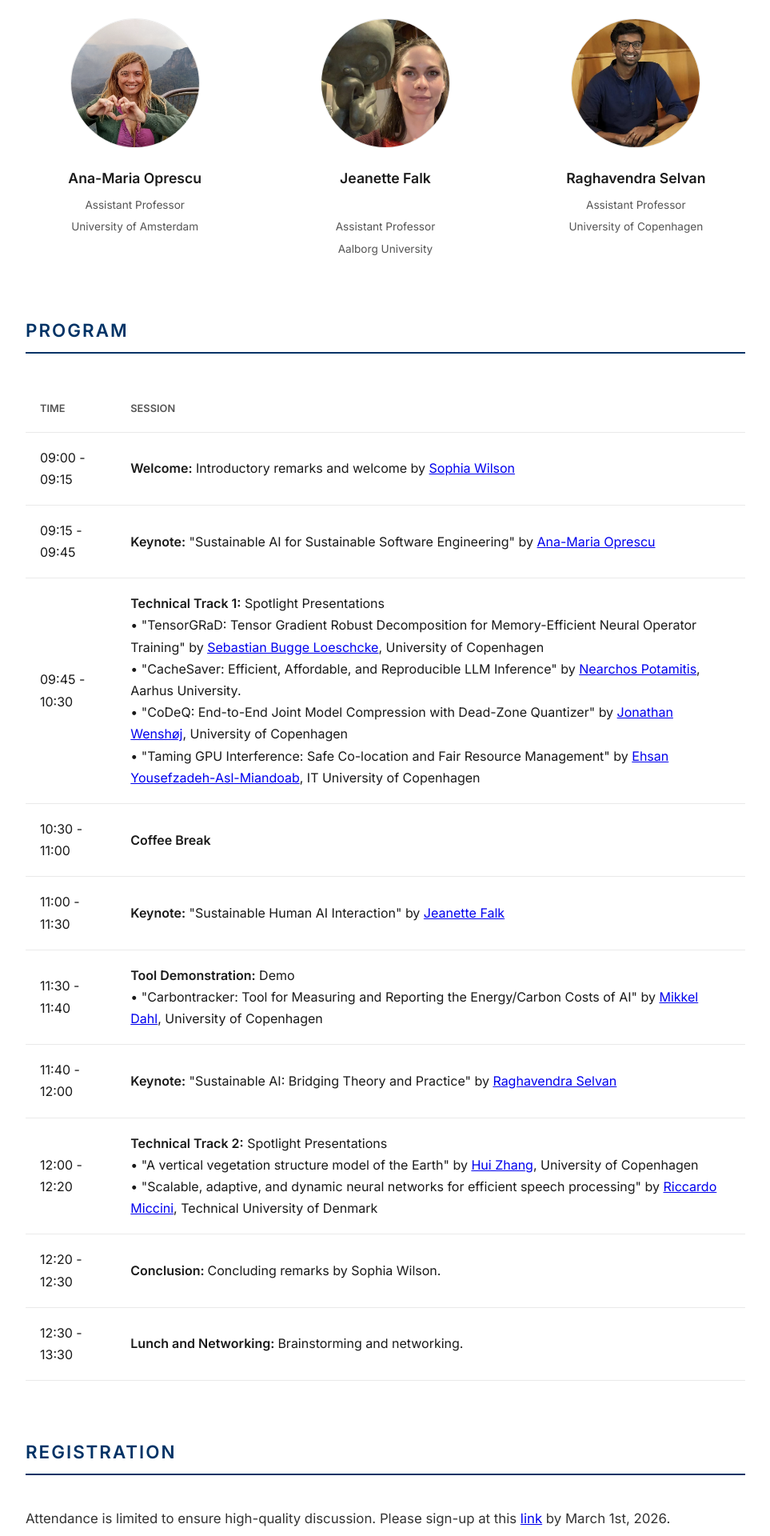
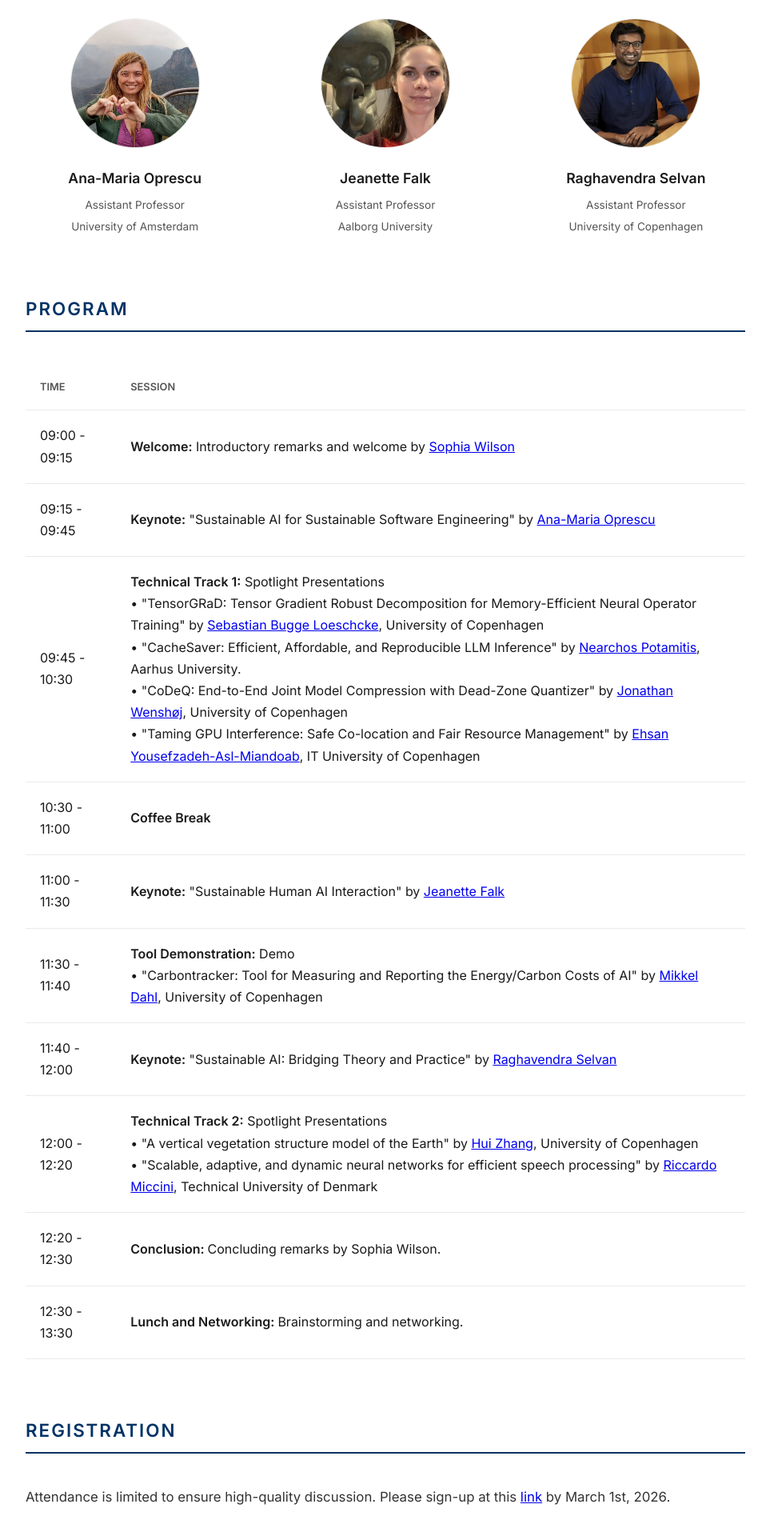
Before and after one commit to saintslab/saintslab.github.io, a Jekyll site: the page workshop2026/index.html, which Jekyll copies as it is, in a window 1280 px wide. Shown: the part 1123-3043 px from the top of the page at 80% size, without its empty margins (158-1121 px from the left). Built offline with Jekyll 4.4.1, drawn with Linux system fonts in a browser that asks for light colours.

Commit message:
Update jeanette

```diff
--- a/workshop2026/index.html
+++ b/workshop2026/index.html
@@ -224,7 +224,7 @@
             <div class="speaker-card">
                 <img src="images/jeanette.jpg" alt="Jeanette Falk" class="speaker-image" onerror="this.src='https://saintslab.github.io/'">
                 <span class="speaker-name">Jeanette Falk</span>
-                <span class="speaker-bio"><br>Assistant Professor<br>Aalborg University</span>
+                <span class="speaker-bio">Assistant Professor<br>Aalborg University</span>
             </div>
             <div class="speaker-card">
                 <img src="images/raghav.jpg" alt="Raghav" class="speaker-image" onerror="this.src='https://raghavian.github.io/'">
```
